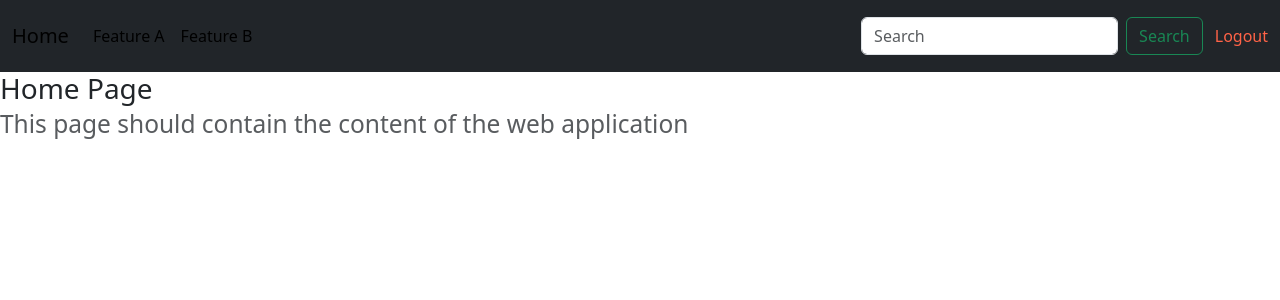
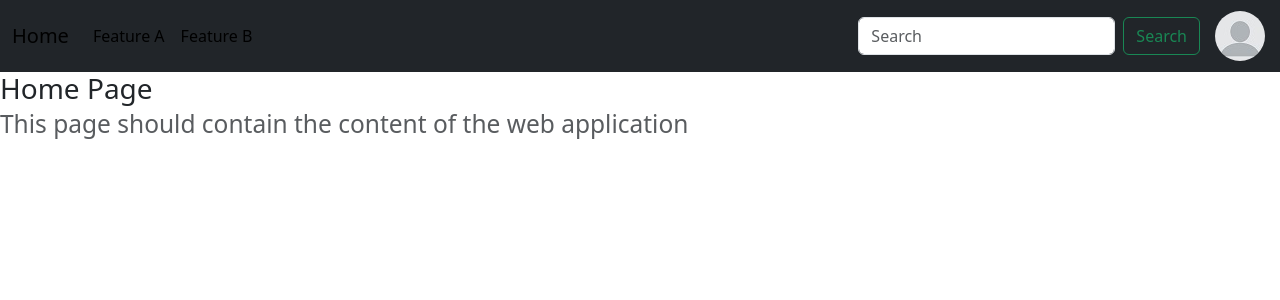
Before and after one commit to pi31416chan/Basic-Web-App, a Flask app: template frontend/templates/home.html in a window 1280 px wide. Shown: the top 300 px of the page. Run offline with Flask 2, Linux system fonts and the light colour scheme; the template is opened without the code that fills it, so the values that code supplies are empty; some libraries are stand-ins or nearby versions.

Commit message:
Added Profile Pic with Dropdown Menu
- Added profile picture with dropdown menu with selections:
	- Profile
	- Change Password
	- Logout

Closed #14

Signed-off-by: pi31416chan <pi31416chan@hotmail.com>

```diff
--- a/frontend/static/custom.css
+++ b/frontend/static/custom.css
@@ -24,8 +24,8 @@
 	border-radius: 5px;
 }
 .container-searchbar {
-    padding-right: var(--bs-gutter-x,.75rem);
-    padding-left: var(--bs-gutter-x,.75rem);
+    padding-right: var(--bs-gutter-x,.5rem);
+    padding-left: var(--bs-gutter-x,.5rem);
 }
 .nav-logout {
     padding:0 0 0 .75rem;
@@ -38,3 +38,10 @@
     align-items: center;
     align-content: center;
 }
+.profile-btn{
+    background-color:transparent;
+    border:1px solid transparent;
+}
+.profile-dropdown-menu[data-bs-popper]{
+	margin-top:.5rem
+}
--- a/frontend/templates/home_layout.html
+++ b/frontend/templates/home_layout.html
@@ -27,8 +27,15 @@
             <input class="form-control me-2" type="search" placeholder="Search" aria-label="Search">
             <button class="btn btn-outline-success" type="submit">Search</button>
         </form>
-        <div class="">
-            <a class="nav-logout" href="/logout">Logout</a>
+        <div>
+            <button class="profile-btn" type="button" id="dropdownMenuButton1" data-bs-toggle="dropdown" aria-expanded="false">
+                <img src="{{url_for('static',filename='blank_profile.jpg')}}" class="ms-2 rounded-circle" alt="Profile Picture">
+            </button>
+            <ul class="dropdown-menu profile-dropdown-menu start-50 end-0" aria-labelledby="dropdownMenuButton1">
+                <li><a class="dropdown-item" href="#">Profile</a></li>
+                <li><a class="dropdown-item" href="#">Change Password</a></li>
+                <li><a class="dropdown-item" href="/logout">Logout</a></li>
+            </ul>
         </div>
     </div>
 </nav>
```
Also changed, not shown: frontend/static/blank_profile.jpg (added).
